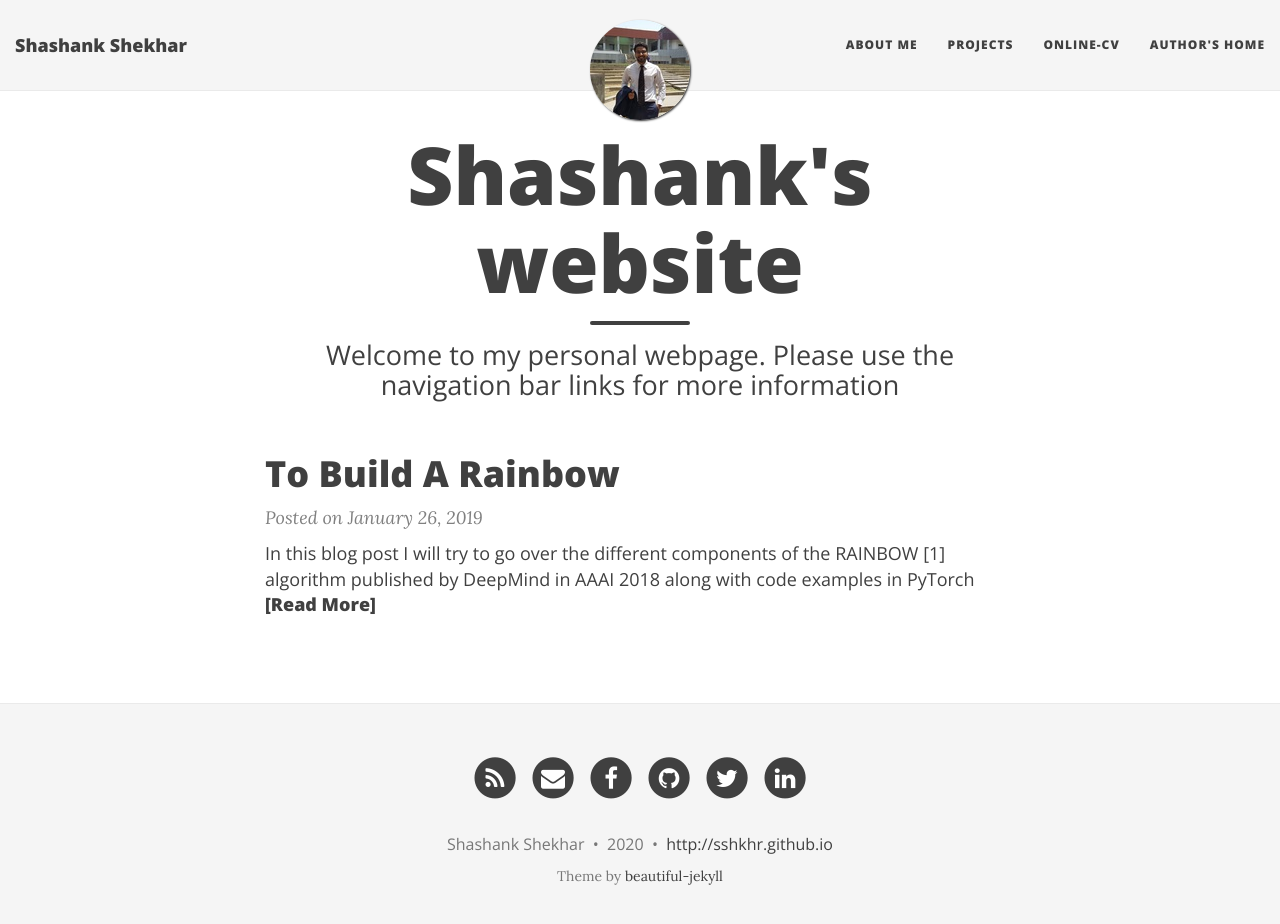
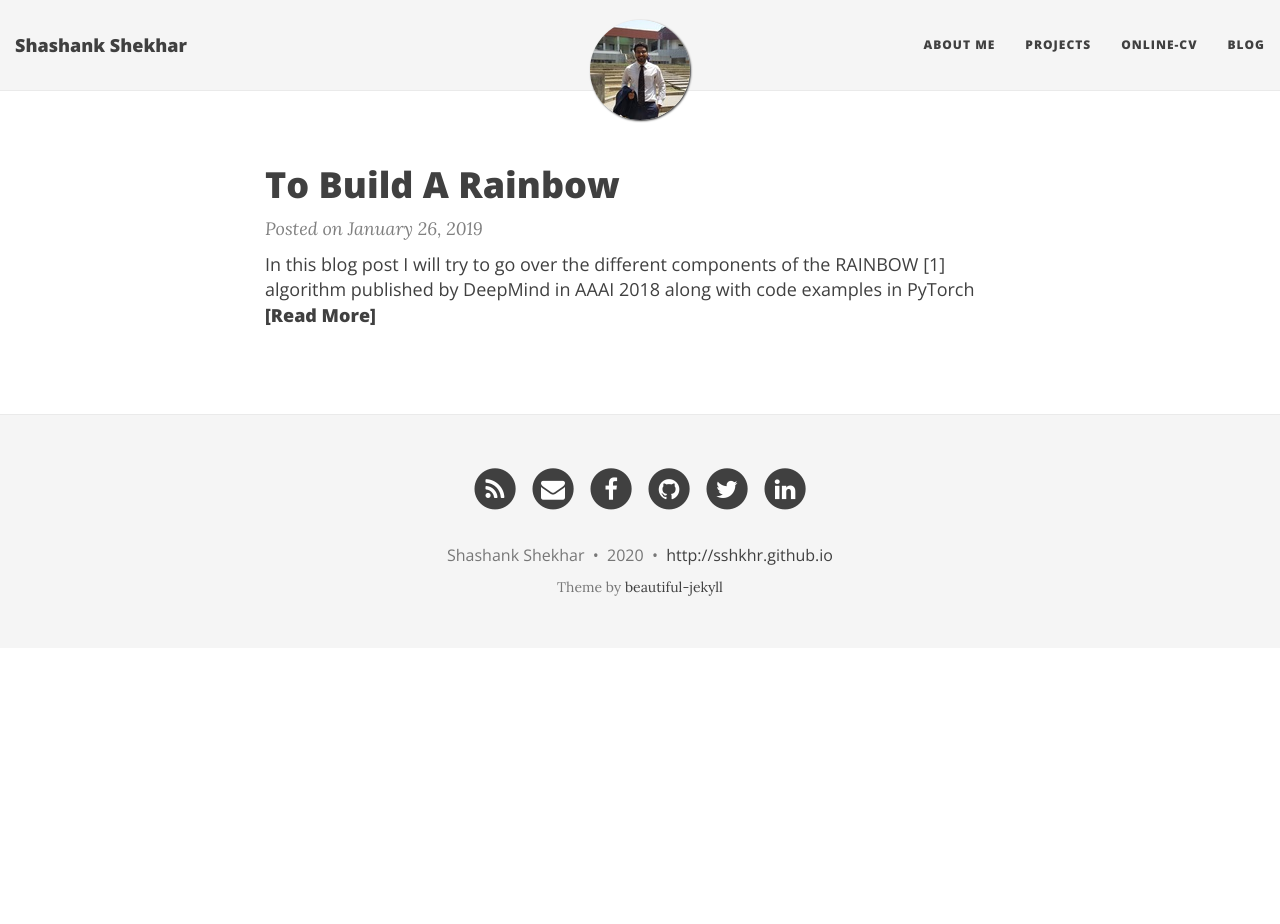
Before and after one commit to sshkhr/sshkhr.github.io, a Jekyll site: the page built from index.html, in a window 1280 px wide and 937 px high. Shown: the top 924 px of the window. Built offline with Jekyll 4.4.1, drawn with Linux system fonts in a browser that asks for light colours; nearby versions of some CDN libraries; the list of posts is cut into pages by our own code.

Commit message:
Style changes

```diff
--- a/_config.yml
+++ b/_config.yml
@@ -26,7 +26,7 @@
   About Me: "aboutme"
   Projects: "projects"
   Online-CV: "http://sshkhr.github.io/online-cv"
-  Author's home: "http://sshkhr.github.io"
+  Blog: "http://sshkhr.github.io"
 
 # Image to show in the navigation bar - image must be a square (width = height)
 # Remove this parameter if you don't want an image in the navbar
--- a/index.html
+++ b/index.html
@@ -1,7 +1,7 @@
 ---
 layout: page
-title: Shashank's website
-subtitle: Welcome to my personal webpage. Please use the navigation bar links for more information
+title:
+subtitle: Welcome to my personal blog. Please use the navigation bar links for more information
 use-site-title: true
 ---
 
```
